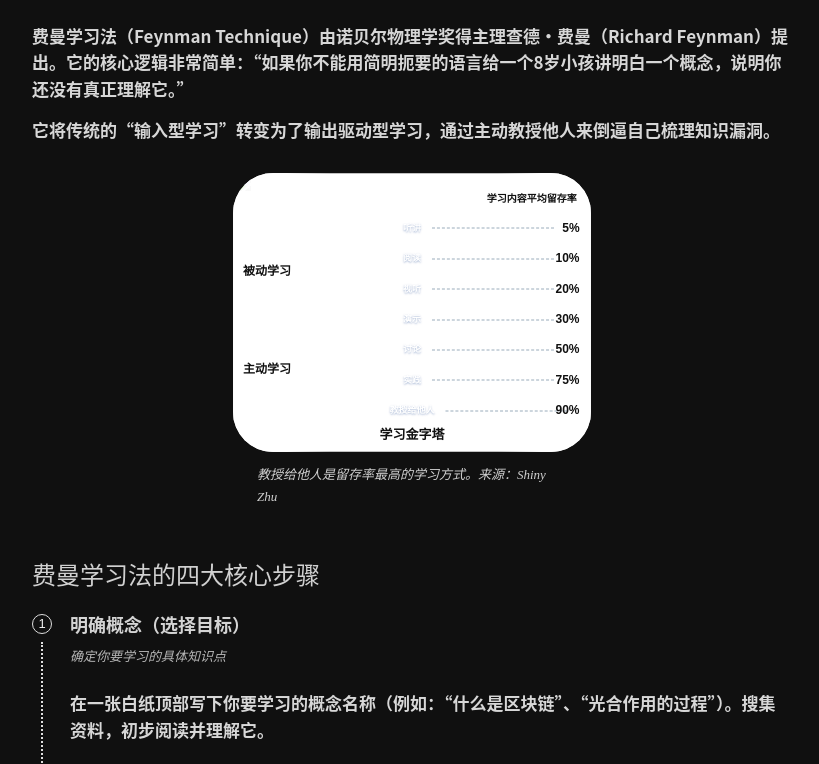
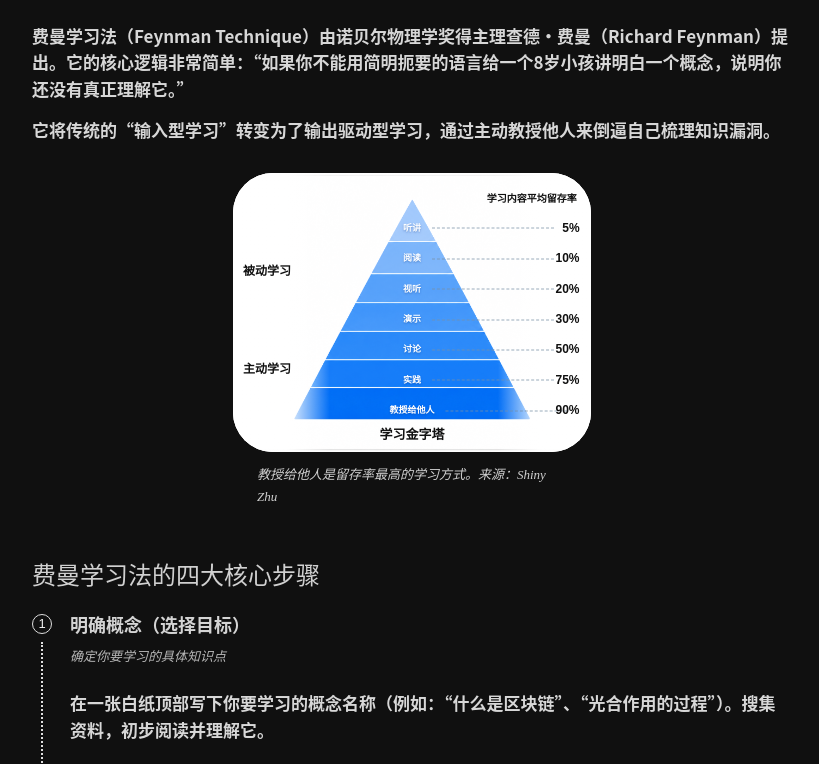
Before and after one commit to WoBok/WoboksVibeDaily, a website: page notes/0x0 - Inbox/费曼学习法.html in a window 1280 px wide. Shown: the top 764 px of the page, without its empty margins (228-1047 px from the left). Drawn offline with Linux system fonts and the light colour scheme.

Commit message:
费曼学习法

```diff
--- a/notes/0x0 - Inbox/费曼学习法.html
+++ b/notes/0x0 - Inbox/费曼学习法.html
@@ -305,7 +305,7 @@
 
     <figure class="learning-figure">
       <div class="pyramid-card" role="img" aria-label="学习金字塔：教授给他人的学习内容平均留存率最高">
-        <img src="assets/learning-pyramid-base.png" alt="">
+        <img src="assets/images/费曼学习法 - 01 - learning-pyramid-base.png" alt="">
         <span class="diagram-title">学习内容平均留存率</span>
         <span class="group-label passive">被动学习</span>
         <span class="group-label active">主动学习</span>
```
Also changed, not shown: notes/0x0 - Inbox/assets/images/费曼学习法 - 01 - learning-pyramid-base.png (added).
